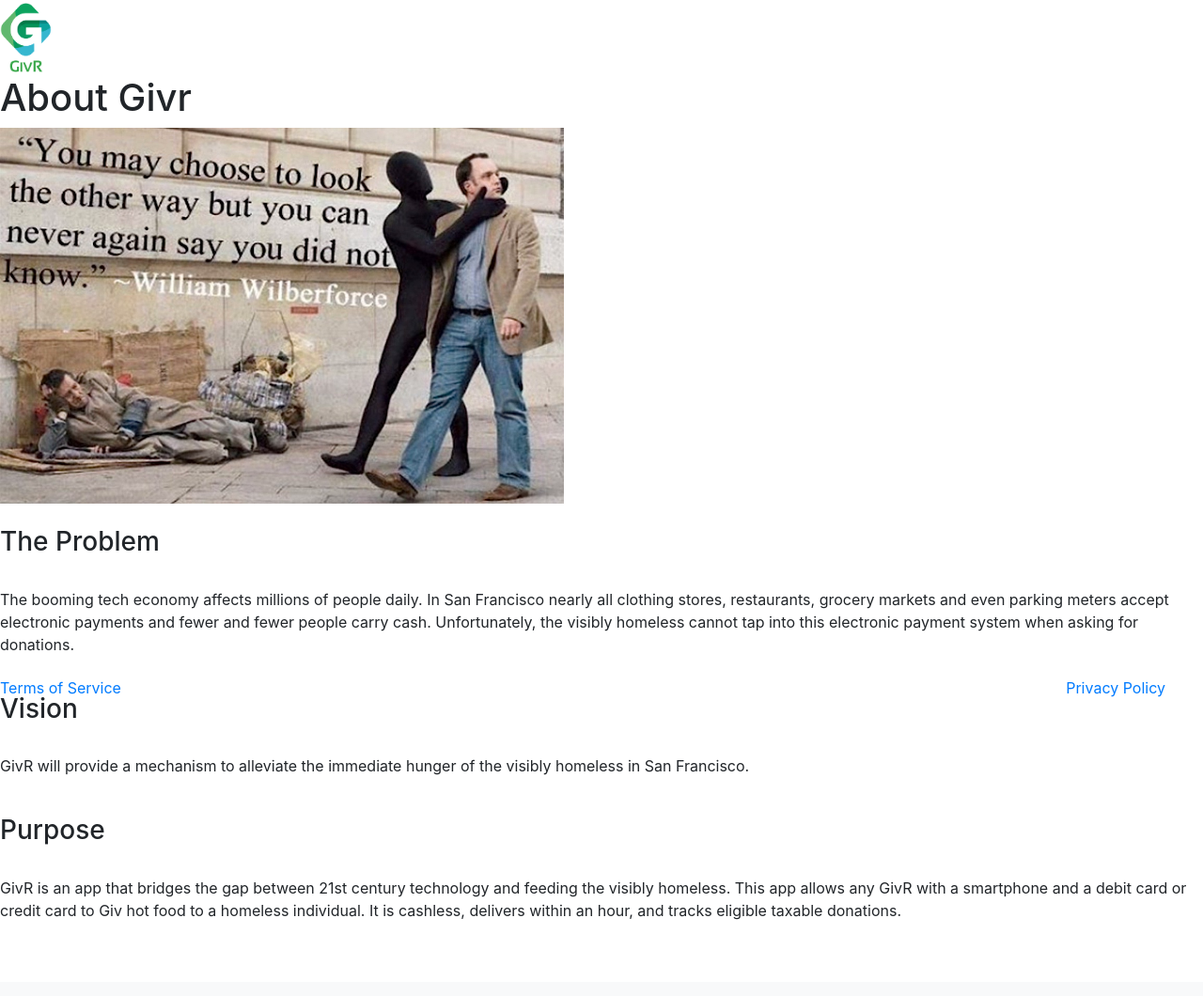
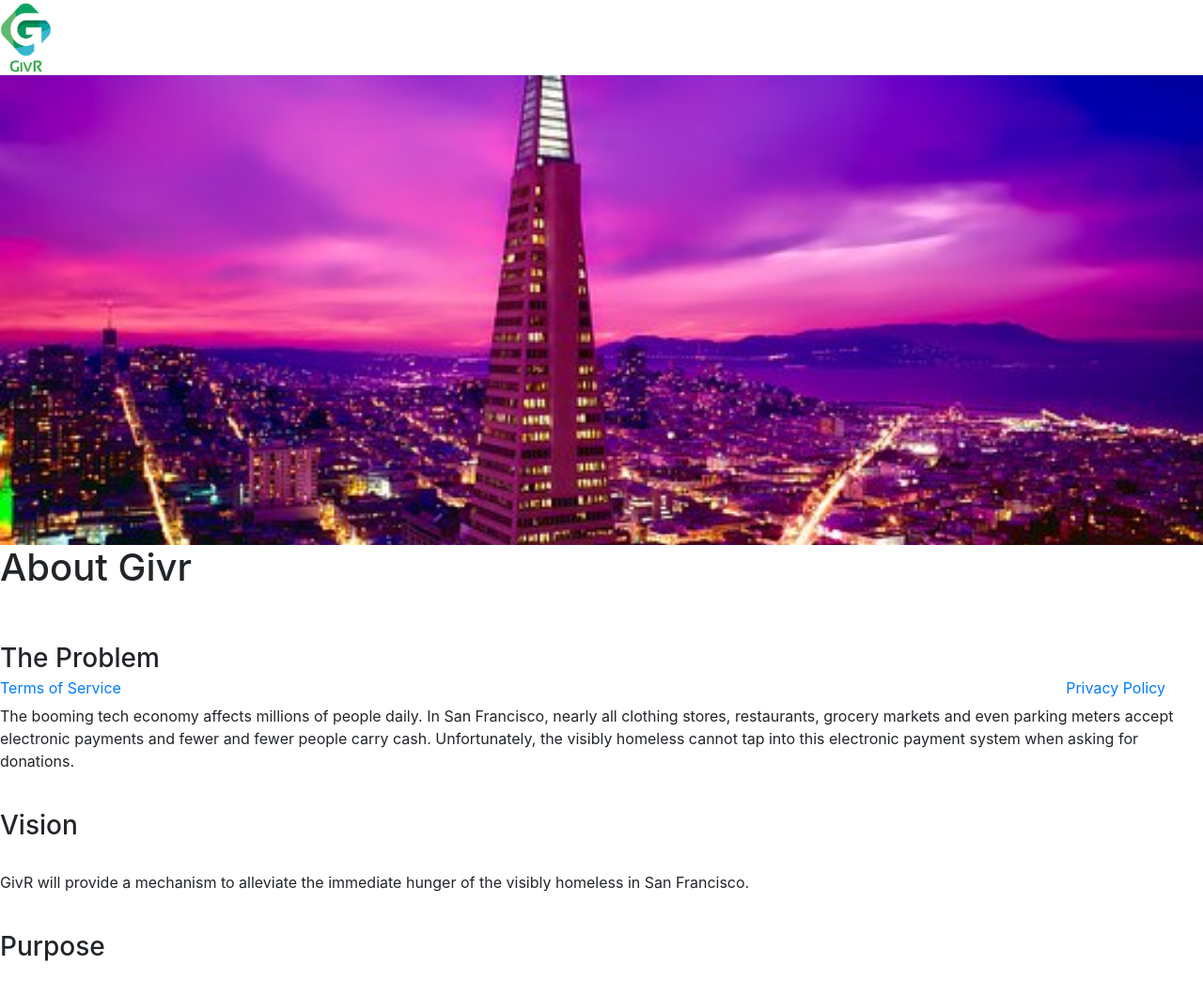
Before and after one commit to CalBearsGrad/GivR, a Flask app: page /about_givr in a window 1280 px wide. Shown: the part 56-1116 px from the top of the page at 94% size. Before the commit the page ends 1035 px from the top, so only its background shows below. Run offline with Flask 2, Linux system fonts and the light colour scheme; some libraries are stand-ins or nearby versions.

Commit message:
updated photos and templates. Decided not to update server because in between now and the last push I broke something

```diff
--- a/templates/about_givr.html
+++ b/templates/about_givr.html
@@ -1,13 +1,33 @@
 {% extends 'base.html' %}
 
  {% block content %}
-<h1>About Givr</h1>
- <img src="/static/look-away-f-homeless.jpg" alt="logo_transparent" style="width:600px;height:400px;">
+
+ <style>
+.parallax {
+    /* The image used */
+
+    background-image: url("/static/city-lights-one.jpg");
+    background-image: url("/static/city-lights-two.jpg");
+
+    /* Set a specific height */
+    height: 500px;
+
+    /* Create the parallax scrolling effect */
+    background-attachment: fixed;
+    background-position: center;
+    background-repeat: no-repeat;
+    background-size: cover;
+}
+</style>
+
+<!-- Container element -->
+<div class="parallax"></div>
+<h1 style="green">About Givr</h1>
 <br>
 <br>
 <h3>The Problem</h3>
 <br>
-<p>The booming tech economy affects millions of people daily. In San Francisco nearly all clothing stores, restaurants, grocery markets and even parking meters accept electronic payments and fewer and fewer people carry cash. Unfortunately, the visibly homeless cannot tap into this electronic payment system when asking for donations. </p>
+<p>The booming tech economy affects millions of people daily. In San Francisco, nearly all clothing stores, restaurants, grocery markets and even parking meters accept electronic payments and fewer and fewer people carry cash. Unfortunately, the visibly homeless cannot tap into this electronic payment system when asking for donations. </p>
 <br>
 <h3>Vision</h3>
 <br>
```
Also changed, not shown: templates/giv_history.html (+1 -8 lines), templates/homepage.html (+5 -5 lines), static/Trolley-small.jpeg (renamed from static/pexels-photo-258447.jpeg), static/Volunteer.jpg (added), static/aerial-view-of-san-francisco.jpg (added), static/city-cars-traffic-lights.jpg (added), static/city-lights-one.jpg (renamed from static/san-francisco-841408__340.jpg), static/city-lights-three.jpg (renamed from static/san-francisco-1633203__340.jpg), static/city-lights-two.jpg (renamed from static/san-francisco-1633204__340.jpg), static/golden-gate-distance.jpg (renamed from static/san-francisco-2213620__340.jpg), static/golden-gate-night.jpeg (renamed from static/pexels-photo-417054.jpeg), static/homeless-man-portrait.jpg (added), static/san-francisco-cable-car-on-sunny-california-street.jpg (added), static/sunset-view-over-san-francisco-skyscrapers-in-financial-district.jpg (added), 1 other file.
